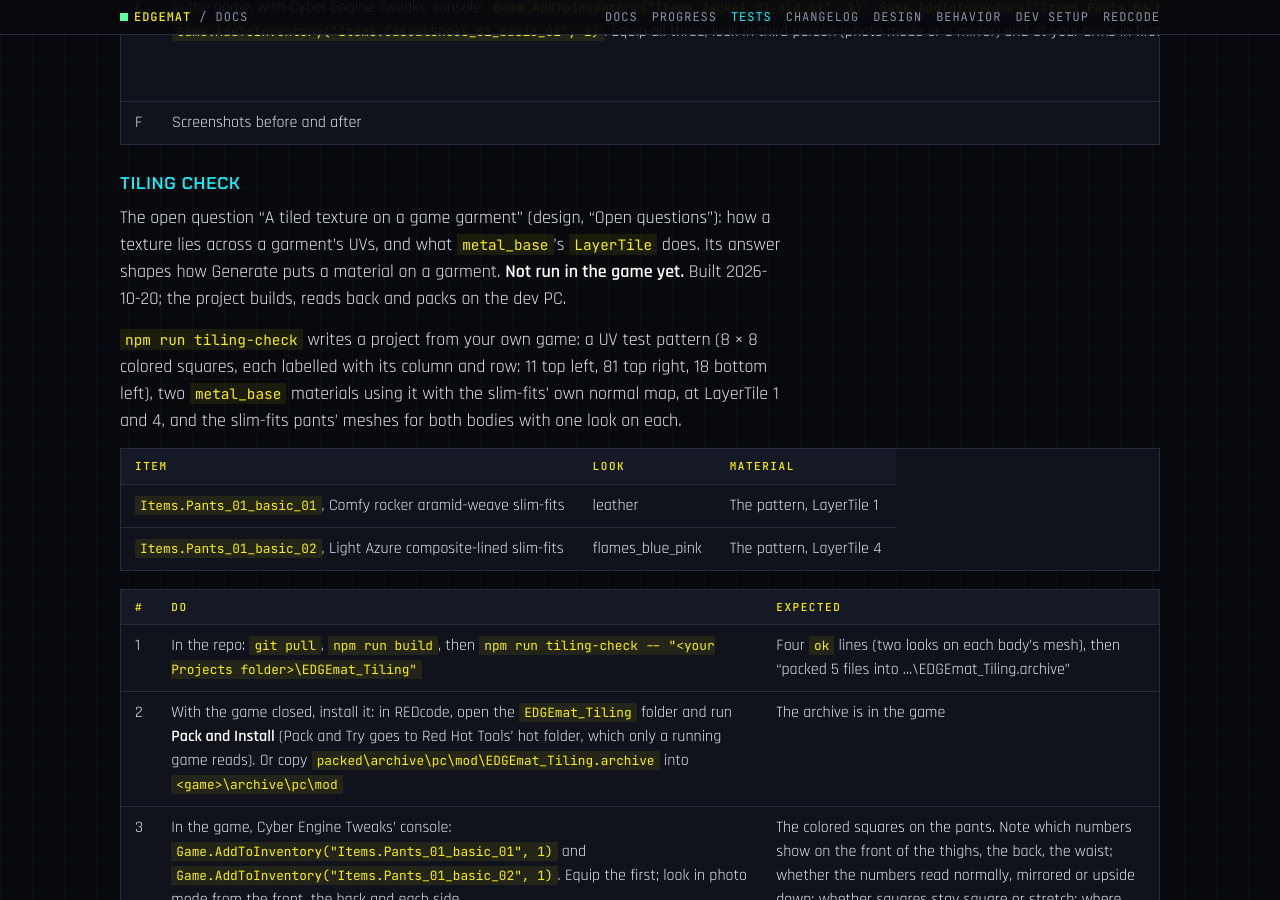
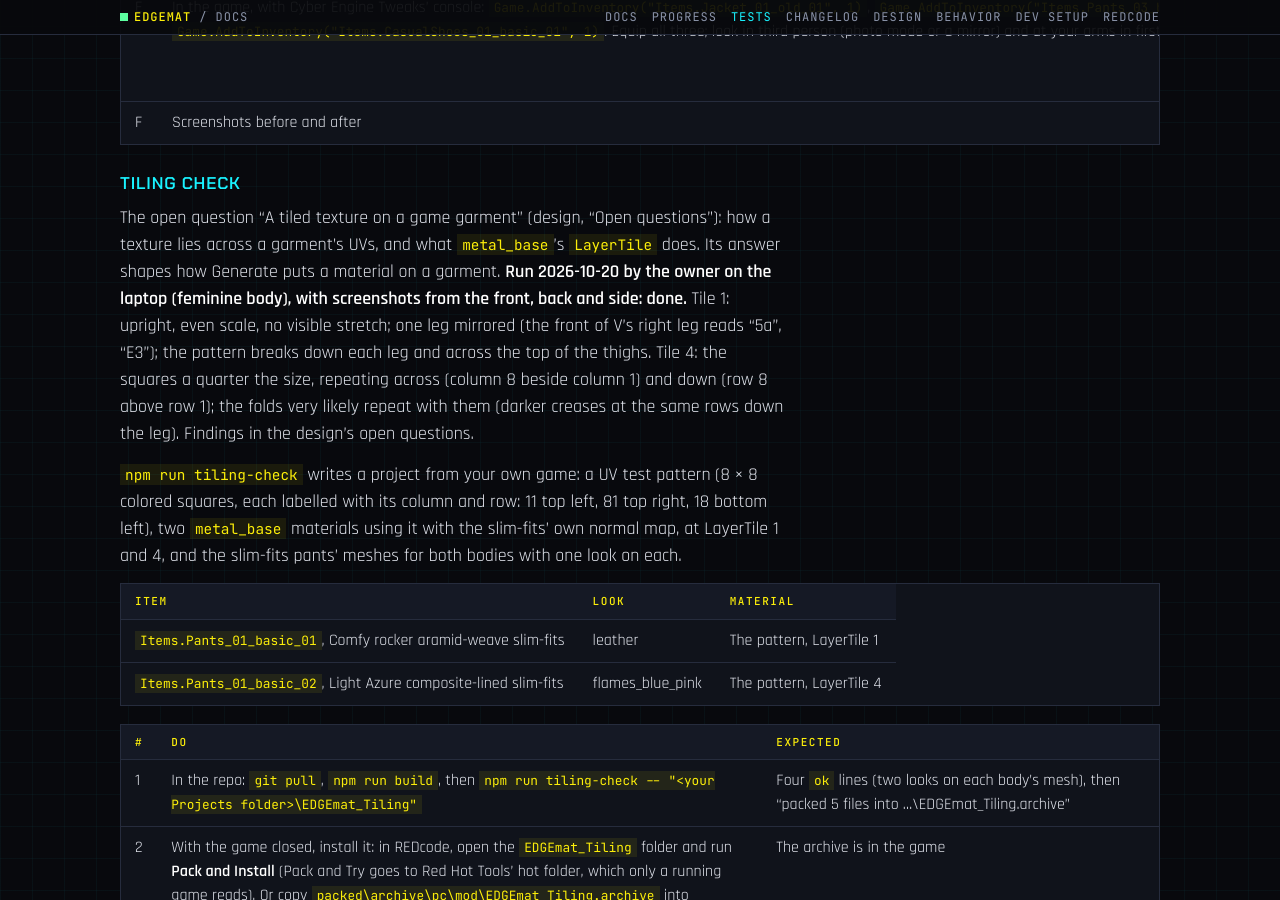
Before and after one commit to Edgemodders/EDGEmat, a Jekyll site: the page built from docs/testing.md, in a window 1280 px wide and 900 px high, scrolled down 9830 px. Built offline with Jekyll 4.4.1, drawn with Linux system fonts in a browser that asks for light colours; our own code applies the rules of GitHub Pages for plain Markdown files; some of the changed text lies outside the part shown.

Commit message:
Tiling check done: LayerTile repeats the textures both ways
Co-Authored-By: Claude Opus 5.5 <noreply@anthropic.com>

```diff
--- a/docs/testing.md
+++ b/docs/testing.md
@@ -17,7 +17,7 @@ Last updated 2026-10-20.
 | [Find view](#find-view) | By hand, F5 | M2 | 2026-10-19 | Pass |
 | [View in 3D](#view-in-3d) | By hand, F5, with REDcode | M2 | 2026-10-19 | Pass |
 | [Setup editor: editing and Save to Project](#setup-editor-editing-and-save-to-project) | By hand, F5, with REDcode | M3 | 2026-10-20 | Pass |
-| [Tiling check](#tiling-check) | In the game, from `npm run tiling-check` | M3 | | Not run in the game yet |
+| [Tiling check](#tiling-check) | In the game, from `npm run tiling-check` | M3 | 2026-10-20 | Done: LayerTile repeats the textures |
 | [M3 in-game round trip](#m3-in-game-round-trip) | In the game, with REDcode and Claude Code | M3 | 2026-10-20 | Pass on the owner's V; the deploy needed a separate step |
 | [M2 phase test](#m2-phase-test) | Against WolvenKit's reading, and by the owner | M2 | 2026-10-19 | Pass |
 | [CLI install of the VSIX](#cli-install-of-the-vsix) | By hand | Each release | 2026-10-19 | Pass |
@@ -172,7 +172,7 @@ All three go into the `EDGEmat_M3` project from the test above, on three garment
 
 ### Tiling check
 
-The open question "A tiled texture on a game garment" (design, "Open questions"): how a texture lies across a garment's UVs, and what `metal_base`'s `LayerTile` does. Its answer shapes how Generate puts a material on a garment. **Not run in the game yet.** Built 2026-10-20; the project builds, reads back and packs on the dev PC.
+The open question "A tiled texture on a game garment" (design, "Open questions"): how a texture lies across a garment's UVs, and what `metal_base`'s `LayerTile` does. Its answer shapes how Generate puts a material on a garment. **Run 2026-10-20 by the owner on the laptop (feminine body), with screenshots from the front, back and side: done.** Tile 1: upright, even scale, no visible stretch; one leg mirrored (the front of V's right leg reads "5a", "E3"); the pattern breaks down each leg and across the top of the thighs. Tile 4: the squares a quarter the size, repeating across (column 8 beside column 1) and down (row 8 above row 1); the folds very likely repeat with them (darker creases at the same rows down the leg). Findings in the design's open questions.
 
 `npm run tiling-check` writes a project from your own game: a UV test pattern (8 × 8 colored squares, each labelled with its column and row: 11 top left, 81 top right, 18 bottom left), two `metal_base` materials using it with the slim-fits' own normal map, at LayerTile 1 and 4, and the slim-fits pants' meshes for both bodies with one look on each.
 
```
Also changed, not shown: CLAUDE.md (+1 -1 lines), docs/design.md (+3 -1 lines), docs/progress.md (+4 -2 lines).
